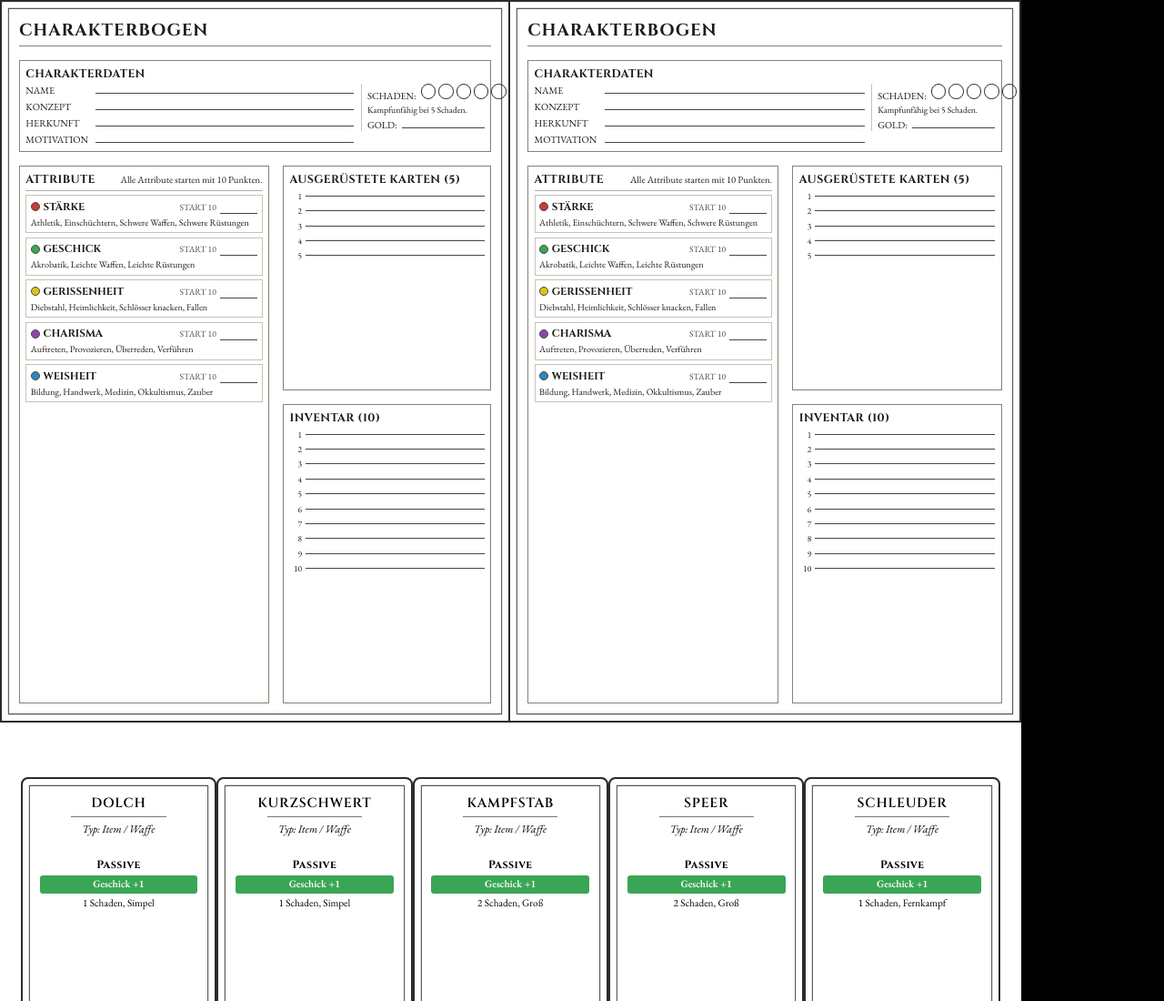
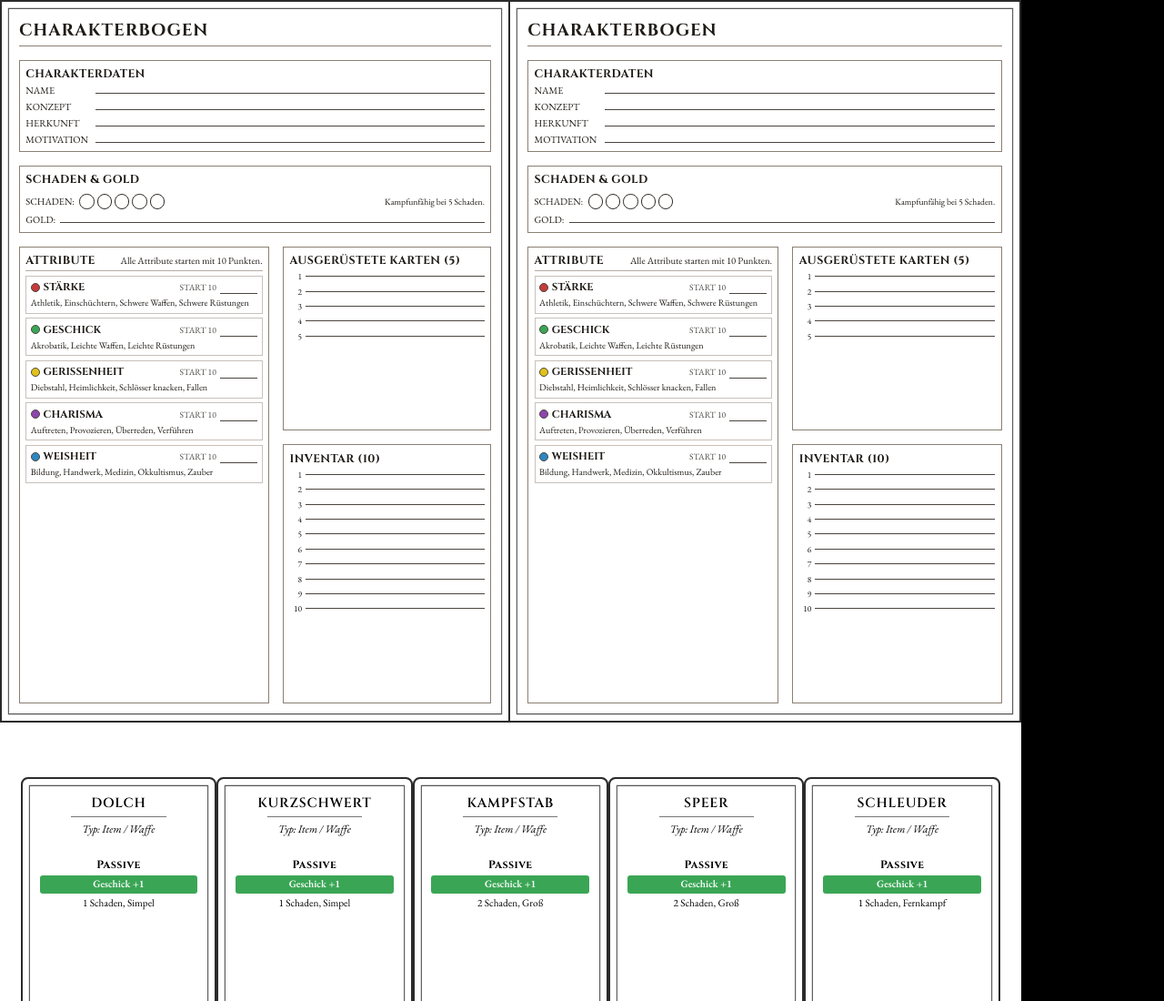
Before and after one commit to Paraldos/rpg-cards, a website built with Vite: page index.html in a window 1280 px wide. Shown: the top 1100 px of the page at 91% size. Built offline with nearby package versions, Linux system fonts and the light colour scheme.

Commit message:
charactersheet

```diff
--- a/src/character-sheet-page.css
+++ b/src/character-sheet-page.css
@@ -32,7 +32,7 @@
   box-sizing: border-box;
   padding: 5mm;
   display: grid;
-  grid-template-rows: auto auto 1fr;
+  grid-template-rows: auto auto auto 1fr;
   gap: 15px;
   font-family: "EB Garamond", serif;
   color: #1f1b17;
@@ -86,14 +86,9 @@
 
 .character-data-grid {
   display: grid;
-  grid-template-columns: 1fr 36mm;
-  gap: 2mm;
+  grid-template-columns: 1fr;
+  gap: 1mm;
   align-items: start;
-}
-
-.data-meta {
-  border-left: 0.2mm solid #c9c0b8;
-  padding-left: 1.6mm;
 }
 
 .field-row,
@@ -102,6 +97,20 @@
   display: flex;
   align-items: baseline;
   gap: 1.4mm;
+}
+
+.damage-gold-box {
+  display: grid;
+  gap: 1.2mm;
+}
+
+.damage-gold-box .damage-row {
+  align-items: center;
+}
+
+.damage-gold-box .hint {
+  margin: 0;
+  margin-left: auto;
 }
 
 .field-label {
--- a/src/character-sheet-page.js
+++ b/src/character-sheet-page.js
@@ -56,22 +56,22 @@ export default class CharacterSheetPage {
         <div class="sheet-block character-data">
           <h2>Charakterdaten</h2>
           <div class="character-data-grid">
-            <div class="field-grid">
             ${this.createFieldRows(["Name", "Konzept", "Herkunft", "Motivation"])}
           </div>
-            <div class="data-meta">
+        </div>
+
+        <section class="sheet-block damage-gold-box">
+          <h2>Schaden & Gold</h2>
           <div class="damage-row">
             <span>Schaden:</span>
             <div class="damage-boxes" aria-label="5 Schadenstufen">${this.createBoxes(5, "circle")}</div>
+            <span class="hint">Kampfunfähig bei 5 Schaden.</span>
           </div>
-              <p class="hint">Kampfunfähig bei 5 Schaden.</p>
           <div class="gold-row">
             <span>Gold:</span>
             <span class="line-fill" aria-hidden="true"></span>
           </div>
-            </div>
-          </div>
-        </div>
+        </section>
 
         <section class="sheet-lower-grid">
           <div class="sheet-block attributes-lower">
```
Lines whose indentation alone changed are shown as unchanged.
